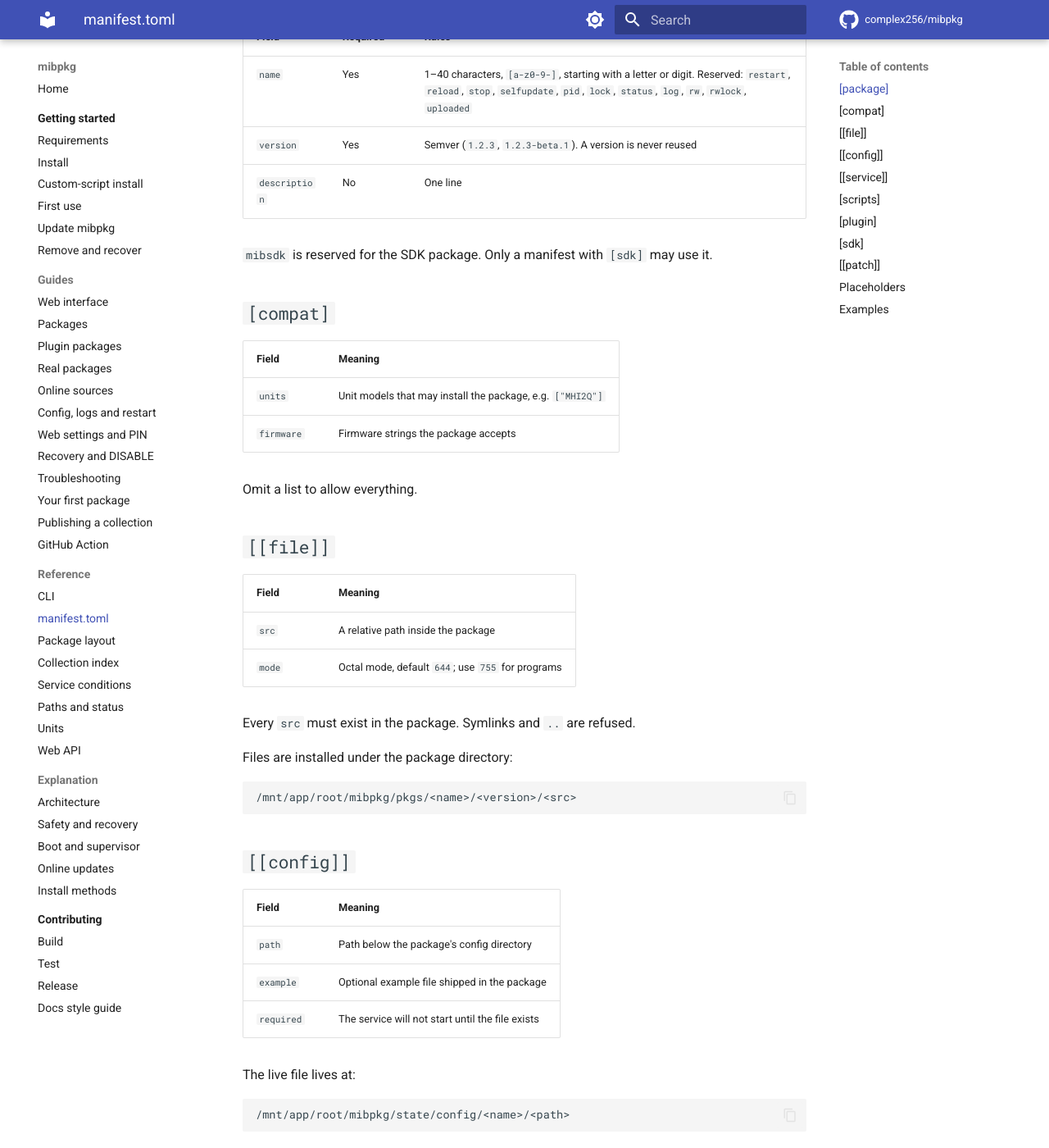
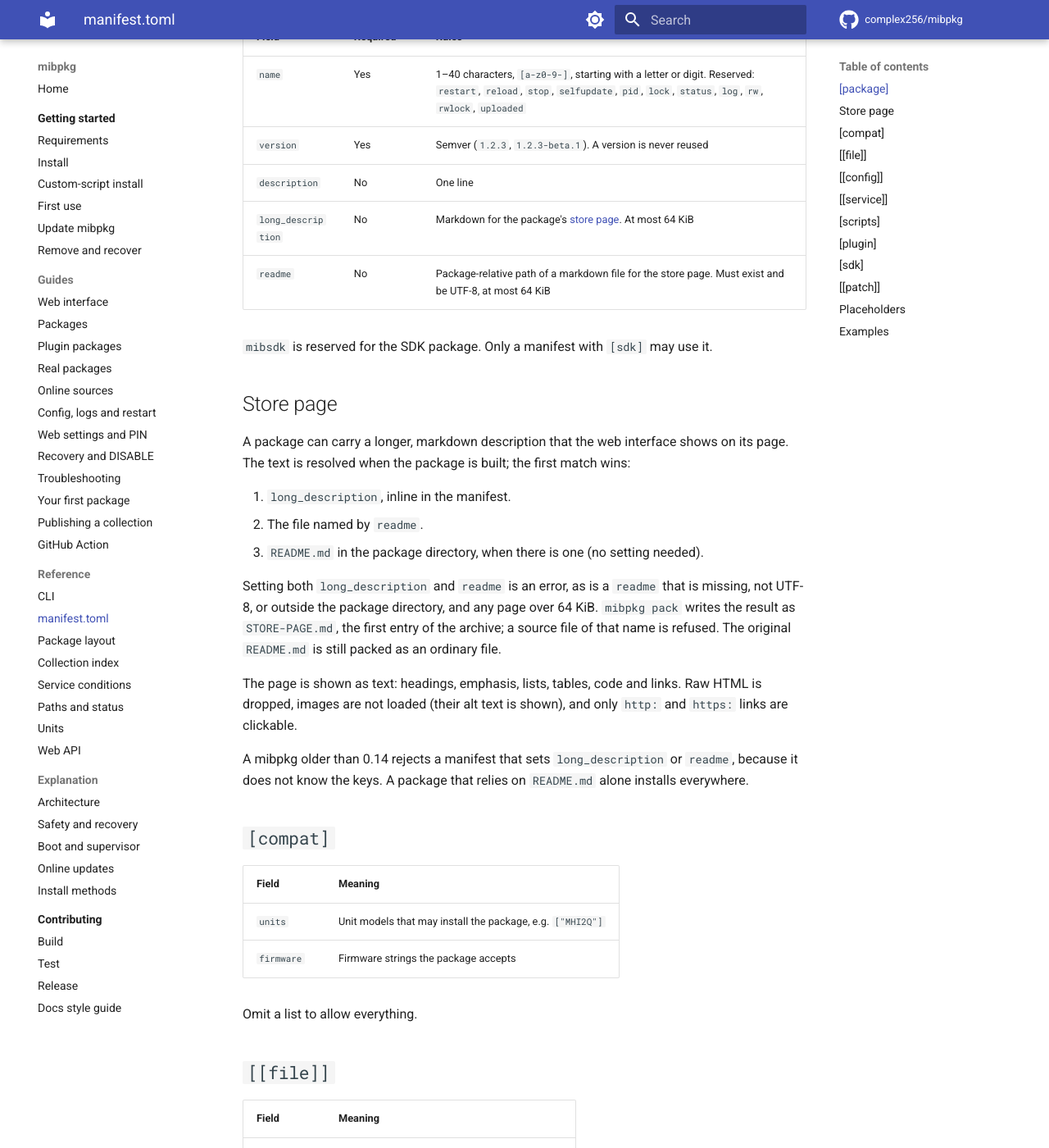
Before and after one commit to complex256/mibpkg, an MkDocs documentation site: the page built from docs/reference/manifest.md, in a window 1280 px wide and 1400 px high, scrolled down 641 px. Shown: the whole window at 82% size. Built offline with MkDocs 1.6.1 and Material for MkDocs 9.7.7, drawn with Linux system fonts in a browser that asks for light colours; comment, search, counter and statistics services are not loaded.

Commit message:
docs: store pages; bump to 0.14.0
Co-Authored-By: Claude Sonnet 5.5 <noreply@anthropic.com>

```diff
--- a/Cargo.toml
+++ b/Cargo.toml
@@ -1,6 +1,6 @@
 [package]
 name = "mibpkg"
-version = "0.13.2"
+version = "0.14.0"
 edition = "2021"
 description = "Package manager for MIB2 High head units"
 license = "MIT"
--- a/docs/reference/manifest.md
+++ b/docs/reference/manifest.md
@@ -29,8 +29,30 @@ restart = "always"
 | `name` | Yes | 1–40 characters, `[a-z0-9-]`, starting with a letter or digit. Reserved: `restart`, `reload`, `stop`, `selfupdate`, `pid`, `lock`, `status`, `log`, `rw`, `rwlock`, `uploaded` |
 | `version` | Yes | Semver (`1.2.3`, `1.2.3-beta.1`). A version is never reused |
 | `description` | No | One line |
+| `long_description` | No | Markdown for the package's [store page](#store-page). At most 64 KiB |
+| `readme` | No | Package-relative path of a markdown file for the store page. Must exist and be UTF-8, at most 64 KiB |
 
 `mibsdk` is reserved for the SDK package. Only a manifest with `[sdk]` may use it.
+
+## Store page
+
+A package can carry a longer, markdown description that the web interface shows on its page. The text
+is resolved when the package is built; the first match wins:
+
+1. `long_description`, inline in the manifest.
+2. The file named by `readme`.
+3. `README.md` in the package directory, when there is one (no setting needed).
+
+Setting both `long_description` and `readme` is an error, as is a `readme` that is missing, not UTF-8,
+or outside the package directory, and any page over 64 KiB. `mibpkg pack` writes the result as
+`STORE-PAGE.md`, the first entry of the archive; a source file of that name is refused. The original
+`README.md` is still packed as an ordinary file.
+
+The page is shown as text: headings, emphasis, lists, tables, code and links. Raw HTML is dropped,
+images are not loaded (their alt text is shown), and only `http:` and `https:` links are clickable.
+
+A mibpkg older than 0.14 rejects a manifest that sets `long_description` or `readme`, because it does
+not know the keys. A package that relies on `README.md` alone installs everywhere.
 
 ## `[compat]`
 
```
Also changed, not shown: CHANGELOG.md (+22 -0 lines), README.md (+1 -1 lines), docs/guides/plugin-packages.md (+3 -0 lines), docs/index.md (+1 -1 lines), docs/reference/collection-index.md (+7 -0 lines), docs/reference/web-api.md (+2 -0 lines), 4 other files.
